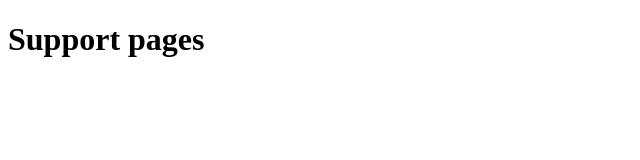
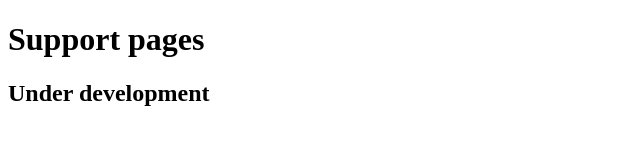
Before and after one commit to wambatch/wambatch, a plain HTML site: page index.html in a window 1280 px wide. Shown: the whole page, without its empty margins (0-640 px from the left). Drawn offline with Linux system fonts and the light colour scheme.

Commit message:
Update index.html

```diff
--- a/index.html
+++ b/index.html
@@ -18,5 +18,6 @@
 </head>
 <body>
     <h1>Support pages</h1>
+    <h2>Under development</h2>
 </body>
 </html>
```
